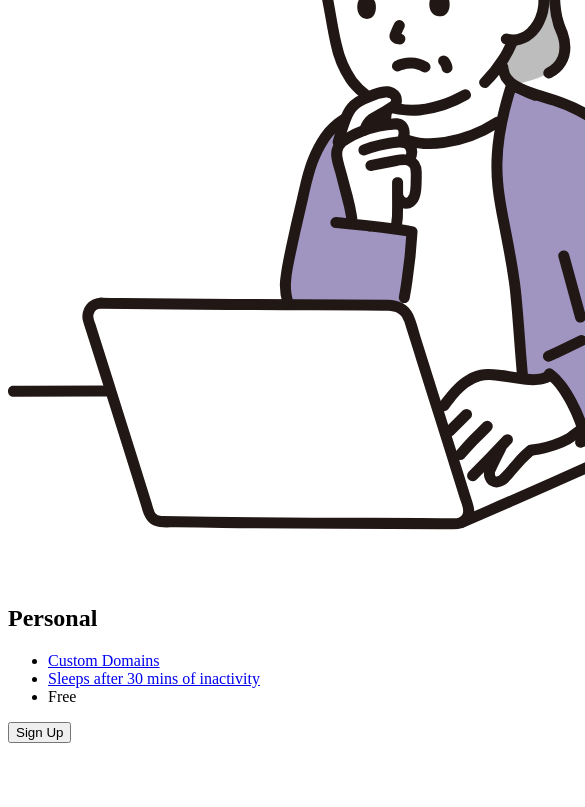
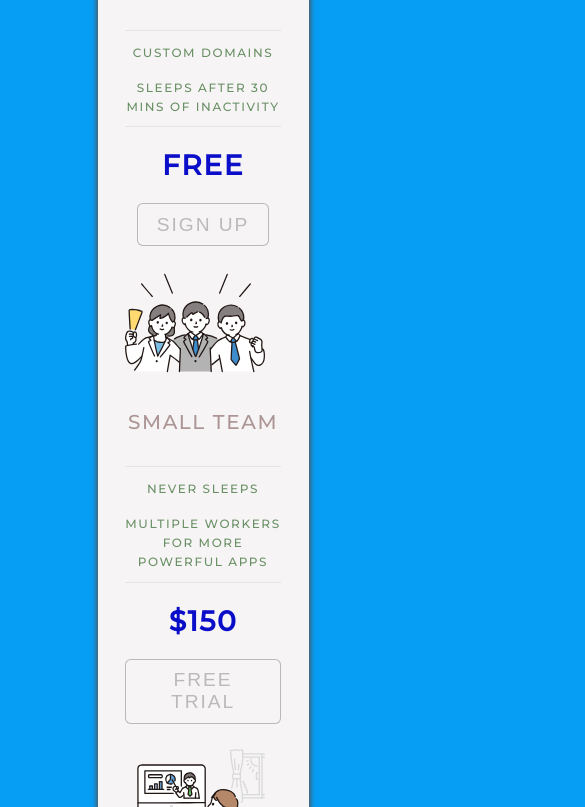
Before and after one commit to AnderGI/PricingPanel, a plain HTML site: page index.html in a window 390 px wide. Shown: the part 227-1034 px from the top of the page, 585 px wide, since content can reach past the window. Drawn offline with Linux system fonts and the light colour scheme.

Commit message:
Css Layout with media queries

```diff
--- a/index.html
+++ b/index.html
@@ -5,9 +5,16 @@
     <meta http-equiv="X-UA-Compatible" content="IE=edge" />
     <meta name="viewport" content="width=device-width, initial-scale=1.0" />
     <link rel="stylesheet" href="styles.css" />
+    <link rel="preconnect" href="https://fonts.googleapis.com" />
+    <link rel="preconnect" href="https://fonts.gstatic.com" crossorigin />
+    <link
+      href="https://fonts.googleapis.com/css2?family=Montserrat:wght@500&display=swap"
+      rel="stylesheet"
+    />
     <title>Price Tiers</title>
   </head>
   <body>
+    <main>
       <article>
         <header>
           <img
@@ -21,8 +28,8 @@
           <ul>
             <li><a href="#">Custom Domains</a></li>
             <li><a href="#">Sleeps after 30 mins of inactivity</a></li>
-          <li><span>Free</span></li>
           </ul>
+          <p>Free</p>
         </main>
         <footer>
           <button>Sign Up</button>
@@ -41,8 +48,8 @@
           <ul>
             <li><a href="#">Never sleeps</a></li>
             <li><a href="#">Multiple workers for more powerful apps</a></li>
-          <li><span>$150</span></li>
           </ul>
+          <p>$150</p>
         </main>
         <footer>
           <button>Free Trial</button>
@@ -61,12 +68,13 @@
           <ul>
             <li><a href="#">Dedicated</a></li>
             <li><a href="#">Simple Horizontal Scalability</a></li>
-          <li><span>$400</span></li>
           </ul>
+          <p>$400</p>
         </main>
         <footer>
           <button>Free Trial</button>
         </footer>
       </article>
+    </main>
   </body>
 </html>
--- a/styles.css
+++ b/styles.css
@@ -0,0 +1,144 @@
+html {
+  --bodyBlue: rgb(6, 157, 245);
+  --mainWhite: rgb(246, 244, 244);
+  --transparentGrey: rgba(182, 160, 160, 0.2);
+  --headerLightBrown: rgba(127, 89, 89, 0.615);
+  --transparetDarkerGrey: rgba(128, 128, 128, 0.5);
+  --darkBlue: rgb(11, 14, 200);
+  --listGreen: rgb(105, 144, 101);
+  box-sizing: border-box;
+}
+/*OCCUPY ALL THE VIEWPORT WITHOUT ANY OVERFLOW*/
+
+html,
+body {
+  margin: 0;
+  padding: 0;
+  width: 100%;
+  height: 100%;
+}
+
+body {
+  display: flex;
+  justify-content: center;
+  align-items: center;
+  background-color: var(--bodyBlue);
+  text-align: center;
+  letter-spacing: 0.1em;
+  font-family: "Montserrat", sans-serif;
+}
+
+body > main {
+  background-color: var(--mainWhite);
+  padding: 1.5em 0.5em;
+  width: 50%;
+  height: auto;
+  display: flex;
+  justify-content: space-evenly;
+  align-items: center;
+  border-radius: 1em;
+  box-shadow: 0em 0em 0.3em 0.1em #545353;
+}
+
+article {
+  display: flex;
+  flex-direction: column;
+  align-items: center;
+  justify-content: center;
+  height: 100%;
+  width: calc(100% / 3);
+  padding: 0.2em 1.5em;
+}
+
+article:nth-child(2) {
+  border-color: var(--transparentGrey);
+  border-style: solid;
+  border-width: 0em 0.1em;
+}
+
+header {
+  display: flex;
+  flex-direction: column;
+}
+
+h1 {
+  color: var(--headerLightBrown);
+  text-transform: uppercase;
+  font-weight: 400;
+  font-size: 1.25rem;
+}
+
+img {
+  width: 90%;
+  height: 80%;
+}
+
+article main > ul {
+  list-style: none;
+  display: flex;
+  flex-direction: column;
+  align-items: center;
+  justify-content: center;
+  border-color: var(--transparentGrey);
+  border-style: solid;
+  border-width: 0.1em 0em;
+  padding: 0.2em 0em;
+}
+a {
+  text-decoration: none;
+  color: var(--listGreen);
+  font-variant: none;
+  text-transform: uppercase;
+  font-size: 0.75rem;
+}
+li {
+  width: 100%;
+  padding: 0.5em 1em;
+}
+
+p {
+  color: var(--darkBlue);
+  font-weight: 900;
+  font-size: 1.75rem;
+  margin: 0.75em auto;
+  font-variant: none;
+  text-transform: uppercase;
+}
+
+button {
+  background-color: var(--mainWhite);
+  padding: 0.5em 1em;
+  font-size: 1.2rem;
+  text-transform: uppercase;
+  letter-spacing: 0.1em;
+  color: var(--transparetDarkerGrey);
+  border-radius: 0.3em;
+  border-color: var(--transparetDarkerGrey);
+  border-style: solid;
+  border-width: 0.1em;
+}
+
+button:hover {
+  cursor: pointer;
+  background-color: var(--bodyBlue);
+  color: var(--mainWhite);
+}
+
+@media (max-width: 1000px) {
+  body {
+    display: table;
+    padding: 1em 0.5em;
+  }
+  main {
+    margin: auto;
+    flex-direction: column;
+    justify-items: center;
+    align-items: center;
+  }
+  article {
+    width: 80%;
+  }
+  article:nth-child(2) {
+    border-width: 0em;
+  }
+}
```
Lines whose indentation alone changed are shown as unchanged.
